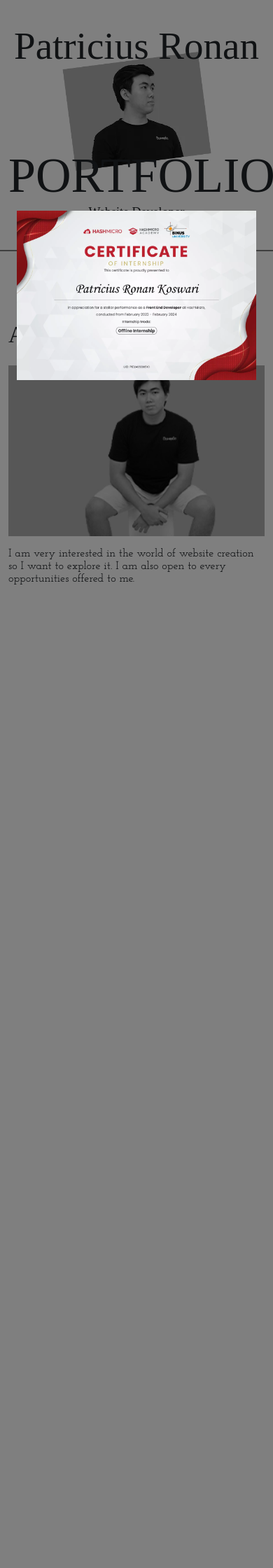
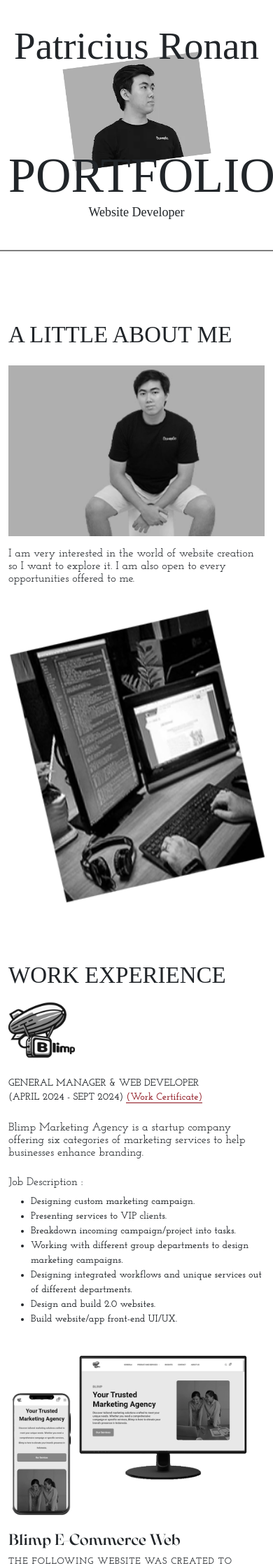
Before and after one commit to PatriciusRonanKoswari/portfolio, a PHP site: page / in a window 390 px wide. Shown: the top 2240 px of the page at 70% size. Before the commit the page ends 835 px from the top, so only its background shows below. Run offline with PHP 8.4, Linux system fonts and the light colour scheme; some web fonts are replaced.

Commit message:
menambahkan portofolio blimp

```diff
--- a/index.html
+++ b/index.html
@@ -73,7 +73,7 @@
     </div>
 </div>
 
-<div class="CurrentPosition pt-lg-5">
+<!-- <div class="CurrentPosition pt-lg-5">
     <div class="container">
         <div class="row mb-lg-5 mb-sm-4 mb-3">
             <div class="col-lg-5">
@@ -114,11 +114,11 @@
             </div>
         </div>
     </div>
-</div>
+</div> -->
 
 
 
-<div class="SectionWorkExperience pt-lg-5" id="workExperience">
+<div class="SectionWorkExperience" id="workExperience">
     <div class="container">
         <div class="row mb-lg-5 mb-sm-4 mb-3">
             <div class="col-lg-5">
@@ -129,14 +129,62 @@
                 <p class="numberStyle text-lg-end d-lg-block d-none">04</p>
             </div>
         </div>
+        <div class="row d-flex flex-column-reverse flex-lg-row pt-lg-5 mb-lg-5 mb-sm-4 mb-3">
+            <div class="col-lg-6 my-lg-auto">
+                <div>
+                    <div class="owl-carousel owl-theme" id="blimp-project">
+                        <div class="carousel-porto-blimp">
+                            <div class="work-wrap" style="position: relative;">
+                                <img src="./img/blimp-website.webp" alt="" style="max-width: 100%;" class="color-work">
+                                <img src="./img/blimp-website-grey.webp" alt="" style="max-width: 100%;position: absolute; top:0;left:0;" class="grey-work">
+                                <div class="wrapper-text mb-2 mb-lg-0">
+                                    <h3 class="h3Style my-md-3 my-2 text-start">Blimp E-Commerce Web</h3>
+                                    <p class="p4 mb-0 text-start">THE FOLLOWING WEBSITE WAS CREATED TO OFFER MARKETING SERVICES FOR SALE IN AN E-COMMERCE FORMAT BY BLIMP. I'VE INCLUDED WEBSITE <a href="https://youtu.be/eZLCVm5Ly5U" class="red-font details-link" target="_blank">DETAILS</a> IF YOU'RE INTERESTED.</p>
+                                </div>
+                            </div>
+                        </div>
+                        <div class="carousel-porto-blimp">
+                            <div class="work-wrap" style="position: relative;">
+                                <img src="./img/gondola-landing-page.webp" alt="" style="max-width: 100%;" class="color-work">
+                                <img src="./img/gondola-landing-page-grey.webp" alt="" style="max-width: 100%;position: absolute; top:0;left:0;" class="grey-work">
+                                <div class="wrapper-text mb-2 mb-lg-0">
+                                    <h3 class="h3Style my-md-3 my-2 text-start">Gondola CRM Landing Page</h3>
+                                    <p class="p4 mb-0 text-start">THE FOLLOWING WEBSITE WAS CREATED BY BLIMP TO PROMOTE AND SELL THE GONDOLA CRM PLAN PACKAGES. I'VE INCLUDED WEBSITE <a href="https://youtu.be/iKRPXz0QCTA" class="red-font details-link" target="_blank">DETAILS</a> IF YOU'RE INTERESTED.</p>
+                                </div>
+                            </div>
+                        </div>
+                    </div>
+                </div>
+            </div>
+            <div class="col-lg-6">
+                <div class="position-relative mb-4 d-inline-block wrapper-company-logo">
+                    <img src="./img/Blimp-Logo-Website.webp" alt="" class="blimp-logo-size">
+                    <img src="./img/Blimp-Logo-Website-Grey.webp" alt="" class="blimp-logo-size1">
+                </div>
+                <p class="p2 mb-0">GENERAL MANAGER & WEB DEVELOPER</p>
+                <p class="p3 mb-4">(APRIL 2024 - SEPT 2024) <span class="blimp-certificate">(Work Certificate)</span></p>
+                <p class="p1 mb-4">Blimp Marketing Agency is a startup company offering six categories of marketing services to help businesses enhance branding.</p>
+                    <p class="p1 mb-2">Job Description :</p>
+                    <ul class="p2 mb-4">
+                        <li>Designing custom marketing campaign.</li>
+                        <li>Presenting services to VIP clients.</li>
+                        <li>Breakdown incoming campaign/project into tasks.</li>
+                        <li>Working with different group departments to design marketing campaigns.</li>
+                        <li>Designing integrated workflows and unique services out of different departments.</li>
+                        <li>Design and build 2.0 websites.</li>
+                        <li>Build website/app front-end UI/UX.</li>
+                    </ul>
+                    <p class="p1 d-md-block d-none"><<< Projects I worked on while working at Blimp</p>
+            </div>
+        </div>
         <div class="row pt-lg-5">
-            <div class="col-lg-6">
+            <div class="col-lg-6 my-lg-auto">
                 <div class="position-relative mb-4 d-inline-block wrapper-company-logo">
                     <img src="./img/hashmicro-full-logo-red.webp" alt="" class="company-logo-size">
                     <img src="./img/hashmicro-full-logo-grey.webp" alt="" class="company-logo-size1">
                 </div>
                 <p class="p2 mb-0">FRONT END DEVELOPER (Marketing Division)</p>
-                <p class="p3 mb-4">(FEB 2023 - FEB 2024)</p>
+                <p class="p3 mb-4">(FEB 2023 - FEB 2024) <span class="hashmicro-certificate">(Internship Certificate)</span></p>
                 <p class="p1 mb-4">HashMicro has been a well-known ERP Software from Indonesia and Singapore since 2015.</p>
                     <p class="p1 mb-2">Job Description :</p>
                     <ul class="p2 mb-4">
@@ -150,10 +198,10 @@
                     </ul>
                     <p class="p1 d-md-block d-none">Projects I worked on while working at HashMicro >>></p>
             </div>
-            <div class="col-lg-6">
+            <div class="col-lg-6 my-lg-auto">
                 <div>
                     <div class="owl-carousel owl-theme" id="hashmicro-project">
-                        <div class="carousel-porto">
+                        <div class="carousel-porto-hashmicro">
                             <div class="work-wrap" style="position: relative;">
                                 <img src="./img/Hm-academy.webp" alt="" style="max-width: 100%;" class="color-work">
                                 <img src="./img/Hm-academy-grey.webp" alt="" style="max-width: 100%;position: absolute; top:0;left:0;" class="grey-work">
@@ -163,7 +211,7 @@
                                 </div>
                             </div>
                         </div>
-                        <div class="carousel-porto">
+                        <div class="carousel-porto-hashmicro">
                             <div class="work-wrap" style="position: relative;">
                                 <img src="./img/Perbandingan.webp" alt="" style="max-width: 100%;" class="color-work">
                                 <img src="./img/Perbandingan-grey.webp" alt="" style="max-width: 100%;position: absolute; top:0;left:0;" class="grey-work">
@@ -173,7 +221,7 @@
                                 </div>
                             </div>
                         </div>
-                        <div class="carousel-porto">
+                        <div class="carousel-porto-hashmicro">
                             <div class="work-wrap" style="position: relative;">
                                 <img src="./img/antara-steel.webp" alt="" style="max-width: 100%;" class="color-work">
                                 <img src="./img/antara-steel-grey.webp" alt="" style="max-width: 100%;position: absolute; top:0;left:0;" class="grey-work">
@@ -183,7 +231,7 @@
                                 </div>
                             </div>
                         </div>
-                        <div class="carousel-porto">
+                        <div class="carousel-porto-hashmicro">
                             <div class="work-wrap" style="position: relative;">
                                 <img src="./img/koneksi.webp" alt="" style="max-width: 100%;" class="color-work">
                                 <img src="./img/koneksi-grey.webp" alt="" style="max-width: 100%;position: absolute; top:0;left:0;" class="grey-work">
@@ -193,7 +241,7 @@
                                 </div>
                             </div>
                         </div>
-                        <div class="carousel-porto">
+                        <div class="carousel-porto-hashmicro">
                             <div class="work-wrap" style="position: relative;">
                                 <img src="./img/software-erp-terbaik.webp" alt="" style="max-width: 100%;" class="color-work">
                                 <img src="./img/software-erp-terbaik grey.webp" alt="" style="max-width: 100%;position: absolute; top:0;left:0;" class="grey-work">
@@ -203,7 +251,7 @@
                                 </div>
                             </div>
                         </div>
-                        <div class="carousel-porto">
+                        <div class="carousel-porto-hashmicro">
                             <div class="work-wrap" style="position: relative;">
                                 <img src="./img/skema-harga.webp" alt="" style="max-width: 100%;" class="color-work">
                                 <img src="./img/skema-grey.webp" alt="" style="max-width: 100%;position: absolute; top:0;left:0;" class="grey-work">
@@ -213,7 +261,7 @@
                                 </div>
                             </div>
                         </div>
-                        <div class="carousel-porto">
+                        <div class="carousel-porto-hashmicro">
                             <div class="work-wrap" style="position: relative;">
                                 <img src="./img/marimas-hm.webp" alt="" style="max-width: 100%;" class="color-work">
                                 <img src="./img/marimas-hm-grey.webp" alt="" style="max-width: 100%;position: absolute; top:0;left:0;" class="grey-work">
@@ -223,7 +271,7 @@
                                 </div>
                             </div>
                         </div>
-                        <div class="carousel-porto">
+                        <div class="carousel-porto-hashmicro">
                             <div class="work-wrap" style="position: relative;">
                                 <img src="./img/software-procurement.webp" alt="" style="max-width: 100%;" class="color-work">
                                 <img src="./img/software-procurement-grey.webp" alt="" style="max-width: 100%;position: absolute; top:0;left:0;" class="grey-work">
@@ -233,7 +281,7 @@
                                 </div>
                             </div>
                         </div>
-                        <div class="carousel-porto">
+                        <div class="carousel-porto-hashmicro">
                             <div class="work-wrap" style="position: relative;">
                                 <img src="./img/software-akuntansi.webp" alt="" style="max-width: 100%;" class="color-work">
                                 <img src="./img/software-akuntansi-grey.webp" alt="" style="max-width: 100%;position: absolute; top:0;left:0;" class="grey-work">
@@ -252,7 +300,7 @@
 
 
 
-<div class="SectionSkills pt-lg-5">
+<div class="SectionSkills">
     <div class="container">
         <div class="row mb-lg-5 mb-sm-4 mb-3">
             <div class="col-lg-5">
@@ -369,7 +417,20 @@
 </div>
 
 
-<!-- Modal Certificate-->
+<!-- HashMicro Modal Certificate-->
+<div class="modal fade" id="paklaring-blimp" tabindex="-1" role="dialog" aria-labelledby="exampleModalLabel" aria-hidden="true">
+    <div class="modal-dialog modal-dialog-centered" style="max-width: 900px;">
+        <div class="modal-content" style="background: none; border: none;">
+        <div class="modal-body mx-auto">
+            <img src="./img/SURAT PAKLARING KERJA BLIMP MARKETING AGENCY_page-0001.webp" alt="" style="width:100%;max-width:900px;">
+        </div>
+
+        </div>
+    </div>
+</div>
+
+
+<!-- HashMicro Modal Certificate-->
 <div class="modal fade" id="myModal" tabindex="-1" role="dialog" aria-labelledby="exampleModalLabel" aria-hidden="true">
     <div class="modal-dialog modal-dialog-centered" style="max-width: 900px;">
         <div class="modal-content" style="background: none; border: none;">
@@ -388,35 +449,39 @@
 <script>
 
 // script panggil modal by class
+$(document).ready(function(){
+        $(".hashmicro-certificate").click(function(){
+            $("#myModal").modal("show");
+        });
+
+        $(".blimp-certificate").click(function(){
+            $("#paklaring-blimp").modal("show");
+        });
+    });
+
 // $(document).ready(function(){
-//         $(".cta-popup").click(function(){
-//             $("#myModal").modal("show");
-//         });
-//     });
+//     $(window).scroll(function(){
+//         // Mendapatkan posisi bagian SectionWorkExperience
+//         var sectionPosition = $('#workExperience').offset().top;
 
-$(document).ready(function(){
-    $(window).scroll(function(){
-        // Mendapatkan posisi bagian SectionWorkExperience
-        var sectionPosition = $('#workExperience').offset().top;
-
-        var scrollPosition = $(window).scrollTop();
+//         var scrollPosition = $(window).scrollTop();
 
 
-        if(scrollPosition > sectionPosition){
-            setTimeout(function(){
-                // Menampilkan modal
-                $("#myModal").modal("show");
-            }, 3000);
+//         if(scrollPosition > sectionPosition){
+//             setTimeout(function(){
+//                 // Menampilkan modal
+//                 $("#myModal").modal("show");
+//             }, 3000);
 
-            $(window).off('scroll');
-        }
-    });
-});
+//             $(window).off('scroll');
+//         }
+//     });
+// });
 
 
     $(document).ready(function() {
       var one = $('#hashmicro-project');
-    //   var two = $('#carousel-two');
+      var two = $('#blimp-project');
       one.owlCarousel({
         margin: 40,
         loop: true,
@@ -440,6 +505,31 @@
           },
         }
       })
+
+
+      two.owlCarousel({
+        margin: 40,
+        loop: true,
+        dots:true,
+        responsive: {
+          0: {
+            items: 1,
+            nav: false,
+            rtl:false,
+            autoplay:false,
+          },
+
+          992:{
+            dots:false,
+            items: 1,
+            nav: true,
+            rtl:false,
+            autoplay:true,
+            autoplayTimeout:7000,
+            autoplayHoverPause:true,
+          },
+        }
+      })
     })
 
 
--- a/style.css
+++ b/style.css
@@ -215,9 +215,15 @@
 /* SectionWorkExperience */
 .company-logo-size, .company-logo-size1{
     max-width:195px;
-    transition: all 0.2s ease-in-out;
+    transition: all 0.25s ease-in-out;
     cursor: pointer;
 }
+
+.blimp-logo-size, .blimp-logo-size1 {
+    max-width: 95px;
+    transition: all 0.25s ease-in-out;
+    cursor: pointer;
+  }
 
 .company-logo-size{
     position: absolute;
@@ -237,11 +243,25 @@
     opacity: 0;
 }
 
+.hashmicro-certificate, .blimp-certificate{
+    color: #8a0e19;
+    border-bottom:#8a0e19 1px solid;
+    cursor: pointer;
+    transition: all 0.25 ease-in-out;
+}
 
+.hashmicro-certificate:hover, .blimp-certificate:hover{
+   opacity: 70%;
+}
 
-.carousel-porto{
-    padding: 0px 60px;
+.carousel-porto-hashmicro{
+    padding: 0px 0px 0px 60px;
 }
+
+.carousel-porto-blimp{
+    padding: 0px 60px 0px 0px;
+}
+
 #hashmicro-project .owl-next{
     position: absolute;
     left: 55px;
@@ -642,9 +695,13 @@
         overflow: hidden;
     }
 
-    .carousel-porto {
-        padding: 0px 20px;
+    .carousel-porto-hashmicro {
+        padding: 0px 0px 0px 20px;
       }
+
+    .carousel-porto-blimp {
+    padding: 0px 20px 0px 0px;
+    }
       .company-logo-size, .company-logo-size1 {
         max-width: 165px;
       }
```
Also changed, not shown: other parts of style.css (+33 -0 lines), img/SURAT PAKLARING KERJA BLIMP MARKETING AGENCY_page-0001.webp (added), img/blimp-website-grey.webp (added), img/blimp-website.webp (added), img/design mobile and deks.png (added), img/gondola-landing-page-grey.webp (added), img/gondola-landing-page.webp (added), img/pramana-craft-web-grey.webp (added), img/pramana-craft-web.webp (added).
